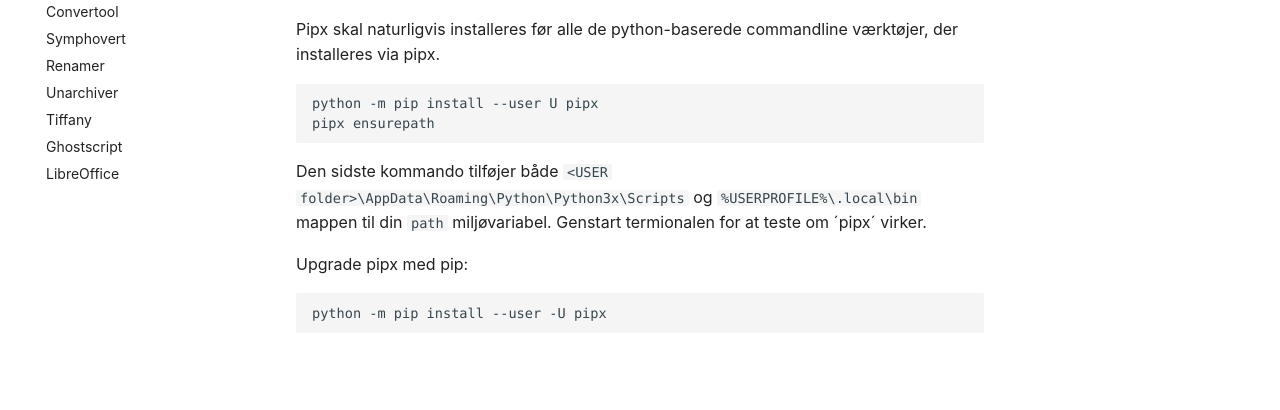
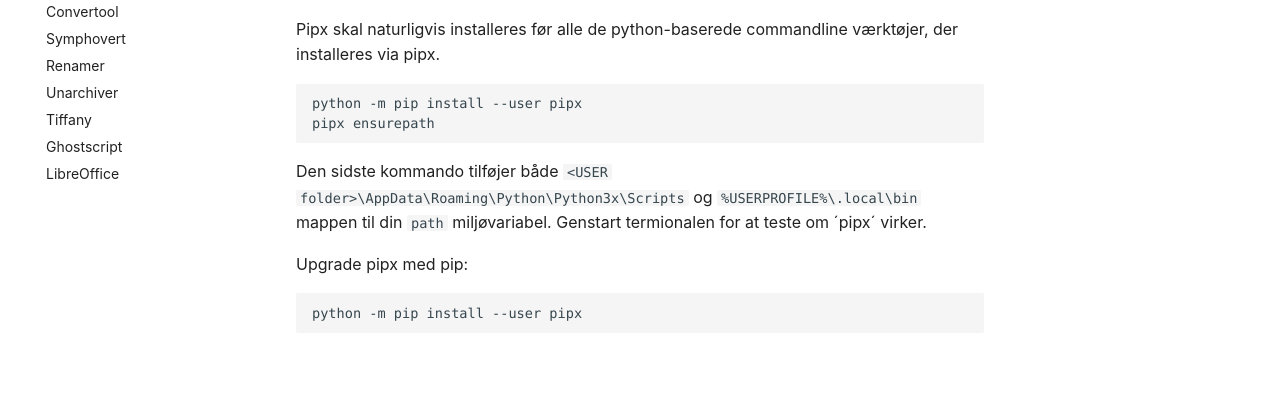
Before and after one commit to aarhusstadsarkiv/acadocs, an MkDocs documentation site: the page built from docs/tools/pipx.md, in a window 1280 px wide. Shown: the part 353-763 px from the top of the page. Built offline with MkDocs 1.6.1 and Material for MkDocs 9.7.7, drawn with Linux system fonts in a browser that asks for light colours; comment, search, counter and statistics services are not loaded.

````diff
--- a/docs/tools/pipx.md
+++ b/docs/tools/pipx.md
@@ -5,7 +5,7 @@ Pipx er en wrapper rundt om pip, og bruges til at installere Python-baserede com
 Pipx skal naturligvis installeres før alle de python-baserede commandline værktøjer, der installeres via pipx.
 
 ```
-python -m pip install --user U pipx
+python -m pip install --user pipx
 pipx ensurepath
 
 ```
@@ -14,5 +14,5 @@ Den sidste kommando tilføjer både `<USER folder>\AppData\Roaming\Python\Python
 
 Upgrade pipx med pip:
 ```
-python -m pip install --user -U pipx
+python -m pip install --user pipx
 ```
````
